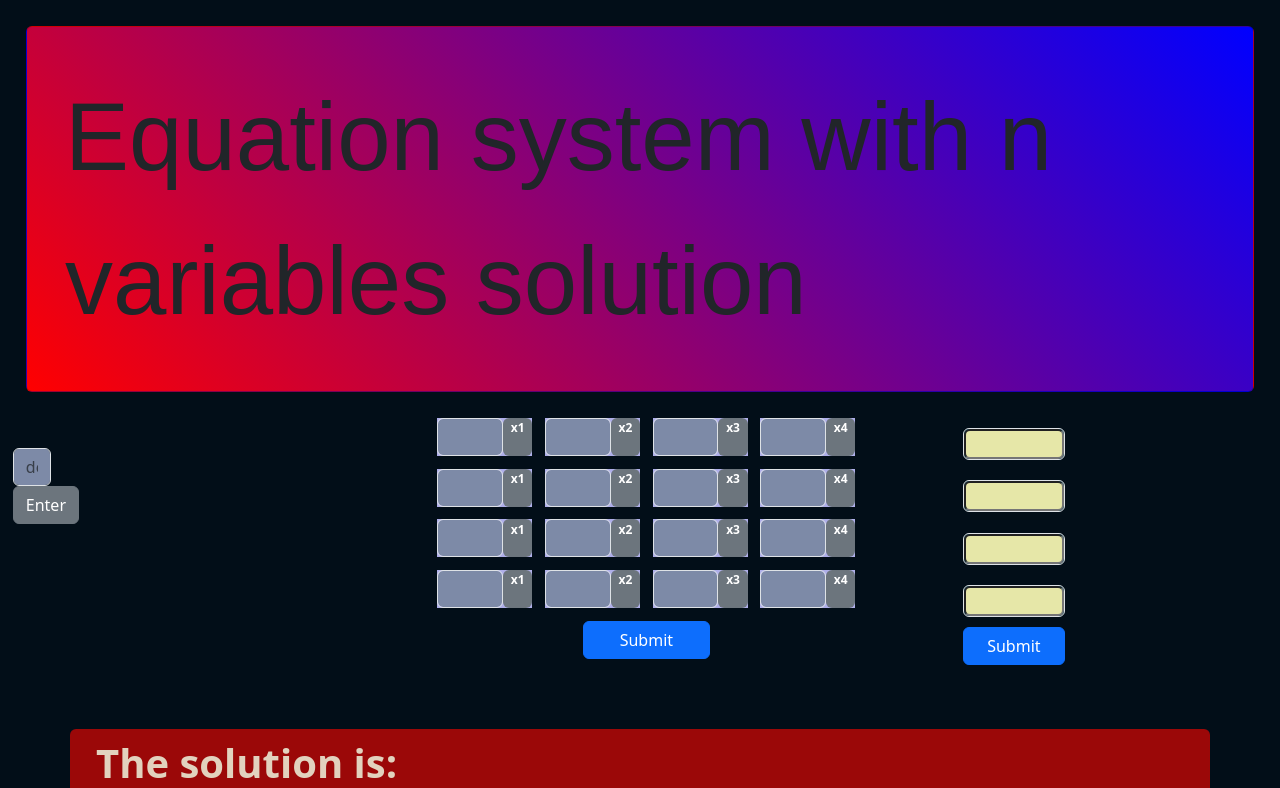
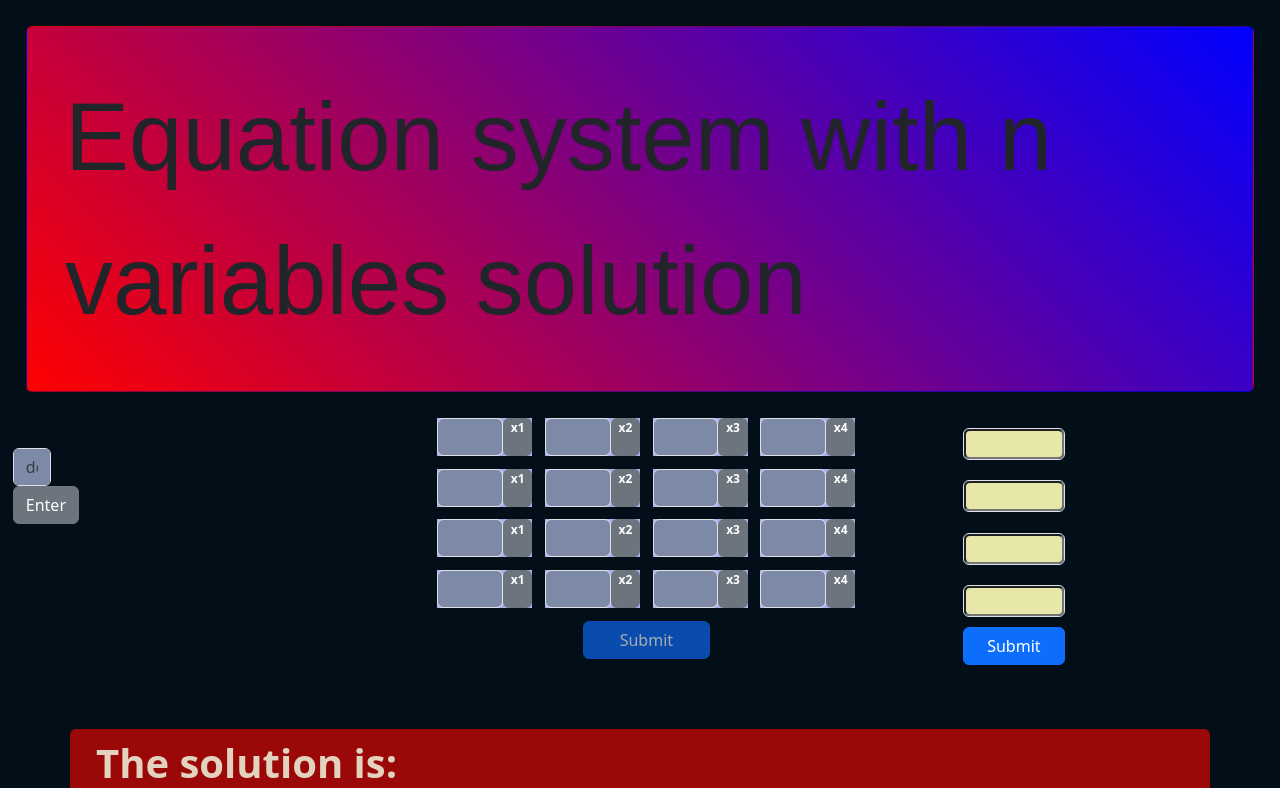
Before and after one commit to maciejmar/equation_solver, an Angular app in the folder calkulator_frontend/: page / in a window 1280 px wide. Shown: the top 788 px of the page. Built offline with nearby package versions, Linux system fonts and the light colour scheme.

Commit message:
disabled condition changed

```diff
--- a/calkulator_frontend/src/app/matrix/matrix.component.html
+++ b/calkulator_frontend/src/app/matrix/matrix.component.html
@@ -37,7 +37,7 @@
                     {{ matrixForm.errors?.['backend'] }}
                 </div>
 
-                <button [disabled]="matrixForm.valid" type="submit" class="btn btn-primary buttonwidth">Submit</button>
+                <button [disabled]="!matrixForm.valid" type="submit" class="btn btn-primary buttonwidth">Submit</button>
             </div>
         </form>
     </div>
--- a/calkulator_frontend/src/app/matrix/matrix.component.ts
+++ b/calkulator_frontend/src/app/matrix/matrix.component.ts
@@ -141,6 +141,7 @@ export class MatrixComponent implements OnInit {
     onFieldBlur(controlName: string): void {
       const control = this.matrixForm.get(controlName);
       if (control && !control.valid) {
+
         // The control is invalid after the user leaves the field
         // Here, you can implement any logic you need to signal the error to the user
         // For example, you could set a flag to show an error message next to the field
```
